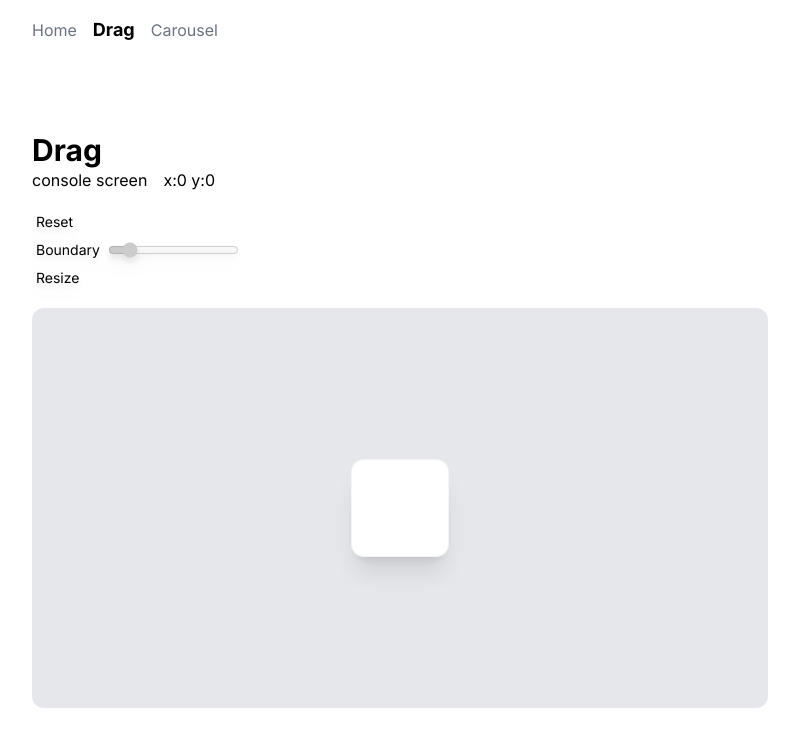
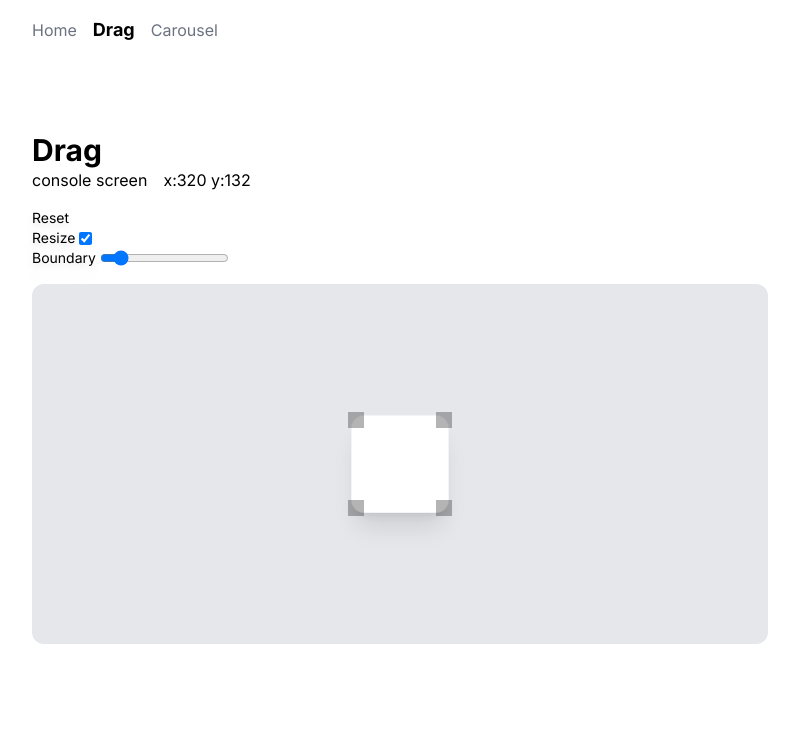
Before and after one commit to sunhoh/mouse-event, a Next.js app: page /drag in a window 1280 px wide. Shown: the top 746 px of the page, without its empty margins (240-1039 px from the left). Built offline with nearby package versions, Linux system fonts and the light colour scheme.

Commit message:
feat: drag resize

```diff
--- a/src/app/drag/page.tsx
+++ b/src/app/drag/page.tsx
@@ -1,11 +1,13 @@
 'use client'
 import DragExample from '@/components/drag/DragExample';
+import DragExampleCopy from '@/components/drag/DragExampleCopy';
 
 export default function Page() {
 
   return (
     <div>
       <DragExample />
+      {/* <DragExampleCopy /> */}
     </div>
 
   )
--- /dev/null
+++ b/src/components/Boundary.tsx
@@ -0,0 +1,16 @@
+import React from 'react';
+
+export default React.forwardRef<HTMLDivElement, React.ComponentProps<'div'>>(function Boundary(
+  props,
+  ref,
+) {
+  return (
+    <div
+      {...props}
+      ref={ref}
+      className={
+        'h-[360px] overflow-hidden rounded-xl bg-gray-200 dark:bg-[#121212] ' + props.className
+      }
+    />
+  );
+});
--- /dev/null
+++ b/src/components/Box.tsx
@@ -0,0 +1,14 @@
+import React from 'react';
+
+export default React.forwardRef<HTMLDivElement, React.ComponentProps<'div'>>(function Box(
+  props,
+  ref,
+) {
+  return (
+    <div
+      {...props}
+      ref={ref}
+      className="h-full w-full cursor-move rounded-xl bg-white shadow-xl ring-1 ring-gray-100 transition-[shadow,transform] active:scale-95 active:shadow-lg"
+    />
+  );
+});
--- a/src/components/drag/DragExample.tsx
+++ b/src/components/drag/DragExample.tsx
@@ -1,91 +1,189 @@
 'use client'
-import { useState, useRef } from 'react'
-import  { mouseMoveBoundary } from '@/utils/dragEvent'
+import { useState, useRef, useEffect } from 'react'
+import  registDragEvent, { inrange } from '@/utils/dragEvent'
+import Boundary from '@/components/Boundary'
+import Box from '@/components/Box'
+
+
+const DEFAULT_W = 96;
+const DEFAULT_H = 96;
+const MIN_W = 80;
+const MIN_H = 80;
 
 const DragExample = () => {
-    const [position, setPosition] = useState({ x: 0, y: 0 });
-    const { x, y } = position
 
-    const [isBoundary, setIsBoundary] = useState<string | null>(null)
+
     const boundaryRef = useRef<HTMLDivElement>(null);
-    const boxRef = useRef<HTMLDivElement>(null);
+
+    const [config, setConfig] = useState({ x: 0, y: 0, w: 0, h: 0 });
+    const  { x, y, w, h } = config
+
+    const [show, setShow] = useState({
+      resize: true,
+      boundary: true
+    });
+    const [title, setTitle] = useState<string | null>(null)
     const [BOUNDARY_MARGIN ,setBOUNDARY_MARGIN] = useState(12)
 
+    const dragOptionHandler = (item:string) =>{
+      setTitle(item)
+      if(item === 'Reset') {
+        const boundary = boundaryRef.current?.getBoundingClientRect();
+        if (boundary) {
+          setShow({resize:false, boundary:false })
+          setConfig({
+            x: Math.floor(boundary.width / 2 - DEFAULT_W / 2),
+            y: Math.floor(boundary.height / 2 - DEFAULT_H / 2 ),
+            w: DEFAULT_W,
+            h: DEFAULT_H
+          });
+        }
 
-    const dragOptionHandler = (item:string) =>{
-      setIsBoundary(item)
-      if(item === 'Reset') return setPosition({ x:0, y:0 })
+      }
+      if(item === 'Resize') return setShow({resize:!show.resize, boundary:false })
+      if(item === 'Boundary') return setShow({resize:false, boundary:true })
     }
+
+    useEffect(() => {
+      const boundary = boundaryRef.current?.getBoundingClientRect();
+
+      if (boundary) {
+        setConfig({
+          x: Math.floor(boundary.width / 2 - DEFAULT_W / 2),
+          y: Math.floor(boundary.height / 2 - DEFAULT_H / 2 ),
+          w: DEFAULT_W,
+          h: DEFAULT_H
+        });
+      }
+    }, []);
 
   return (
     <div className='py-4'>
       <div className='mb-4'>
           <div className='flex justify-between'>
-            <h1 className='text-3xl font-bold'>Drag {isBoundary !== 'Reset' ? isBoundary : ''}</h1>
+            <h1 className='text-3xl font-bold'>Drag {title !== 'Reset' ? title : ''}</h1>
           </div>
           <span>console screen</span>
           <span className='ml-4'>x:{x} y:{y}</span>
 
-          <ul className='gap-3 my-4'>
-            {['Reset','Boundary', 'Resize'].map(item => (
-              <li
-                key={item}
-                className='rounded-xl p-1 text-sm flex items-center gap-2 cursor-pointer drop-shadow-lg  active:drop-shadow-md'
-                onClick={() => dragOptionHandler(item)}
-              >
-                <span>{item}</span>
-                {item === 'Boundary' &&
+          <div className='gap-3 my-4'>
+            {['Reset','Resize','Boundary'].map(item => {
+              return (
+              <div key={`darg-${item}`} className="flex items-center gap-1 cursor-pointer">
+
+                <label
+                  htmlFor={item}
+                  className='rounded-xl text-sm flex items-center gap-2 cursor-pointer drop-shadow-lg  active:drop-shadow-md'
+                >
+                  {item}
+                </label>
+                <input id={item} type="checkbox" checked={show.resize} className={item ==='Resize' ? 'display' : 'hidden'}  onChange={() => dragOptionHandler(item)} />
+                {item ==='Boundary' &&
                   <input
                     type="range"
-                    disabled={isBoundary !== 'Boundary'}
-                    className='border border-solid'
+                    disabled={!show.boundary}
                     value={BOUNDARY_MARGIN}
-                    onChange={(e) => {
-                      setBOUNDARY_MARGIN(Number(e.target.value))
-                    }}
+                    onChange={(e) => setBOUNDARY_MARGIN(Number(e.target.value))}
                   />
                 }
-              </li>
-            ))}
-          </ul>
+              </div>
+              )
+            })}
+          </div>
       </div>
 
+      <Boundary ref={boundaryRef} >
+        <div
+          className="relative"
+          style={{ width: w, height: h, left: x, top: y }}
+          {...registDragEvent((deltaX, deltaY) => {
+            if (!boundaryRef.current) return
+            const boundary = boundaryRef.current.getBoundingClientRect();
 
-      <div ref={boundaryRef} className='h-[400px] rounded-xl bg-gray-200  overflow-hidden flex items-center justify-center'>
-        <div
-          className='w-24 h-24'
-          style={{ transform: `translateX(${x}px) translateY(${y}px)`}}
-          onMouseDown={(e)=>{
-            const initX = e.screenX;
-            const initY = e.screenY;
+            title === 'Reset'
+            ? setConfig((prev)=>(
+              {
+                ...prev,
+                x: x + deltaX,
+                y: y + deltaY,
+              }
+            ))
+            : setConfig((prev)=>(
+              {
+                ...prev,
+                x: inrange(x + deltaX, BOUNDARY_MARGIN, Math.floor(boundary.width - w - BOUNDARY_MARGIN)),
+                y: inrange(y + deltaY, BOUNDARY_MARGIN, Math.floor(boundary.height - h - BOUNDARY_MARGIN)),
+              }
+            ))
 
-            const mouseMoveHandler = (e:MouseEvent) => {
-              if (boundaryRef.current && boxRef.current) {
-                const boundary = boundaryRef.current.getBoundingClientRect();
-                const box = boxRef.current.getBoundingClientRect();
-                const newX = e.screenX - initX + x;
-                const newY = e.screenY - initY + y;
-                const { rangeX, rangeY } = mouseMoveBoundary(newX, newY, boundary, box, BOUNDARY_MARGIN)
+          })}
 
-                isBoundary === 'Boundary'
-                ? setPosition({ x: rangeX, y: rangeY })
-                : setPosition({ x :newX, y :newY });
-              }
-            }
+        >
+          <Box />
+          {/* 좌상단 */}
+          <div
+            className="absolute -top-1 -left-1 h-4 w-4 cursor-nw-resize"
+            style={{ backgroundColor: show.resize ? '#12121250' : 'transparent' }}
+            {...registDragEvent((deltaX, deltaY) => {
+              setConfig({
+                x: inrange(x + deltaX, BOUNDARY_MARGIN, x + w - MIN_W),
+                y: inrange(y + deltaY, BOUNDARY_MARGIN, y + h - MIN_H),
+                w: inrange(w - deltaX, MIN_W, x + w - BOUNDARY_MARGIN),
+                h: inrange(h - deltaY, MIN_H, y + h - BOUNDARY_MARGIN),
+              });
+            }, true)}
+          />
+          {/* 우상단 */}
+          <div
+            className="absolute -top-1 -right-1 h-4 w-4 cursor-ne-resize"
+            style={{ backgroundColor: show.resize ? '#12121250' : 'transparent' }}
+            {...registDragEvent((deltaX, deltaY) => {
+              if (!boundaryRef.current) return;
+              const boundary = boundaryRef.current.getBoundingClientRect();
 
-            const mouseUpHandler = (e:MouseEvent) => {
-              console.warn('mouse Up >> ',e.screenX)
-              document.removeEventListener('mousemove',mouseMoveHandler)
-            }
+              setConfig({
+                x,
+                y,
+                w: inrange(w + deltaX, MIN_W, boundary.width - x - BOUNDARY_MARGIN),
+                h: inrange(h + deltaY, MIN_H, boundary.height - y - BOUNDARY_MARGIN),
+              });
+            }, true)}
+          />
+          {/* 좌하단 */}
+          <div
+            className="absolute -bottom-1 -left-1 h-4 w-4 cursor-sw-resize"
+            style={{ backgroundColor: show.resize ? '#12121250' : 'transparent' }}
+            {...registDragEvent((deltaX, deltaY) => {
+              if (!boundaryRef.current) return;
 
-            document.addEventListener('mousemove',mouseMoveHandler)
-            document.addEventListener('mouseup',mouseUpHandler,{ once:true })
-          }}
-        >
-          <div ref={boxRef} className='w-full h-full rounded-xl bg-white shadow-xl ring-1 ring-gray-100 cursor-move transition-[shadow,transform] active:scale-95 active:shadow-lg' />
+              const boundary = boundaryRef.current.getBoundingClientRect();
+
+              setConfig({
+                x: inrange(x + deltaX, BOUNDARY_MARGIN, x + w - MIN_W),
+                y,
+                w: inrange(w - deltaX, MIN_W, x + w - BOUNDARY_MARGIN),
+                h: inrange(h + deltaY, MIN_H, boundary.height - y - BOUNDARY_MARGIN),
+              });
+            }, true)}
+          />
+          {/* 우하단 */}
+          <div
+            className="absolute -bottom-1 -right-1 h-4 w-4 cursor-se-resize"
+            style={{ backgroundColor: show.resize ? '#12121250' : 'transparent' }}
+            {...registDragEvent((deltaX, deltaY) => {
+              if (!boundaryRef.current) return;
+              const boundary = boundaryRef.current.getBoundingClientRect();
+
+              setConfig({
+                x,
+                y,
+                w: inrange(w + deltaX, MIN_W, boundary.width - x - BOUNDARY_MARGIN),
+                h: inrange(h + deltaY, MIN_H, boundary.height - y - BOUNDARY_MARGIN),
+              });
+            }, true)}
+          />
         </div>
-
-      </div>
+      </Boundary>
     </div>
   )
 }
--- /dev/null
+++ b/src/components/drag/DragExampleCopy.tsx
@@ -0,0 +1,93 @@
+'use client'
+import { useState, useRef } from 'react'
+import  { inrange } from '@/utils/dragEvent'
+
+const DragExample = () => {
+    const [position, setPosition] = useState({ x: 0, y: 0 });
+    const { x, y } = position
+
+    const [isBoundary, setIsBoundary] = useState<string | null>(null)
+    const boundaryRef = useRef<HTMLDivElement>(null);
+    const boxRef = useRef<HTMLDivElement>(null);
+    const [BOUNDARY_MARGIN ,setBOUNDARY_MARGIN] = useState(12)
+
+
+    const dragOptionHandler = (item:string) =>{
+      setIsBoundary(item)
+      if(item === 'Reset') return setPosition({ x:0, y:0 })
+    }
+
+  return (
+    <div className='py-4'>
+      <div className='mb-4'>
+          <div className='flex justify-between'>
+            <h1 className='text-3xl font-bold'>Drag {isBoundary !== 'Reset' ? isBoundary : ''}</h1>
+          </div>
+          <span>console screen</span>
+          <span className='ml-4'>x:{x} y:{y}</span>
+
+          <ul className='gap-3 my-4'>
+            {['Reset','Boundary', 'Resize'].map(item => (
+              <li
+                key={item}
+                className='rounded-xl p-1 text-sm flex items-center gap-2 cursor-pointer drop-shadow-lg  active:drop-shadow-md'
+                onClick={() => dragOptionHandler(item)}
+              >
+                <span>{item}</span>
+                {item === 'Boundary' &&
+                  <input
+                    type="range"
+                    disabled={isBoundary !== 'Boundary'}
+                    className='border border-solid'
+                    value={BOUNDARY_MARGIN}
+                    onChange={(e) => {
+                      setBOUNDARY_MARGIN(Number(e.target.value))
+                    }}
+                  />
+                }
+              </li>
+            ))}
+          </ul>
+      </div>
+
+      <div ref={boundaryRef} className='h-80 rounded-xl bg-gray-200 overflow-hidden flex items-center justify-center'>
+        <div
+          className='w-24 h-24'
+          style={{ transform: `translateX(${x}px) translateY(${y}px)`}}
+          onMouseDown={(e)=>{
+            const initX = e.screenX;
+            const initY = e.screenY;
+
+            const mouseMoveHandler = (e:MouseEvent) => {
+              if (boundaryRef.current && boxRef.current) {
+                const boundary = boundaryRef.current.getBoundingClientRect();
+                const box = boxRef.current.getBoundingClientRect();
+                const newX = e.screenX - initX + x;
+                const newY = e.screenY - initY + y;
+
+                isBoundary === 'Boundary'
+                ? setPosition({
+                    x: inrange(newX, Math.floor(-boundary.width / 2 + box.width / 2 + BOUNDARY_MARGIN), Math.floor(boundary.width / 2 - box.width / 2 - BOUNDARY_MARGIN)),
+                    y: inrange(newY, Math.floor(-boundary.height / 2 + box.height / 2 + BOUNDARY_MARGIN), Math.floor(boundary.height / 2 - box.height / 2 - BOUNDARY_MARGIN)) })
+                : setPosition({ x :newX, y :newY });
+              }
+            }
+
+            const mouseUpHandler = (e:MouseEvent) => {
+              console.warn('mouse Up >> ',e.screenX)
+              document.removeEventListener('mousemove',mouseMoveHandler)
+            }
+
+            document.addEventListener('mousemove',mouseMoveHandler)
+            document.addEventListener('mouseup',mouseUpHandler,{ once:true })
+          }}
+        >
+          <div ref={boxRef} className='w-full h-full rounded-xl bg-white shadow-xl ring-1 ring-gray-100 cursor-move transition-[shadow,transform] active:scale-95 active:shadow-lg' />
+        </div>
+
+      </div>
+    </div>
+  )
+}
+
+export default DragExample
--- a/src/utils/dragEvent.ts
+++ b/src/utils/dragEvent.ts
@@ -4,26 +4,35 @@ export const inrange = (v: number, min: number, max: number) => {
     return v;
 };
 
-export const mouseMoveBoundary = ( x: number, y: number, boundary: DOMRect, box: DOMRect, margin: number )  =>{
-    return {
-        rangeX: inrange(
-            x,
-            Math.floor(-boundary.width / 2 + box.width / 2 + margin),
-            Math.floor(boundary.width / 2 - box.width / 2 - margin),
-        ),
-        rangeY: inrange(
-            y,
-            Math.floor(-boundary.height / 2 + box.height / 2 + margin),
-            Math.floor(boundary.height / 2 - box.height / 2 - margin),
-        )
-    }
-
-}
+const isTouchScreen =
+  typeof window !== 'undefined' && window.matchMedia('(hover: none) and (pointer: coarse)').matches;
 
 export default function registDragEvent(
   onDragChange: (deltaX: number, deltaY: number) => void,
   stopPropagation?: boolean,
 ) {
+  if (isTouchScreen) {
+    return {
+      onTouchStart: (touchEvent: React.TouchEvent<HTMLDivElement>) => {
+        if (stopPropagation) touchEvent.stopPropagation();
+
+        const touchMoveHandler = (moveEvent: TouchEvent) => {
+          if (moveEvent.cancelable) moveEvent.preventDefault();
+
+          const deltaX = moveEvent.touches[0].screenX - touchEvent.touches[0].screenX;
+          const deltaY = moveEvent.touches[0].screenY - touchEvent.touches[0].screenY;
+          onDragChange(deltaX, deltaY);
+        };
+
+        const touchEndHandler = () => {
+          document.removeEventListener('touchmove', touchMoveHandler);
+        };
+
+        document.addEventListener('touchmove', touchMoveHandler, { passive: false });
+        document.addEventListener('touchend', touchEndHandler, { once: true });
+      },
+    };
+  }
 
   return {
     onMouseDown: (clickEvent: React.MouseEvent<Element, MouseEvent>) => {
@@ -32,7 +41,6 @@ export default function registDragEvent(
       const mouseMoveHandler = (moveEvent: MouseEvent) => {
         const deltaX = moveEvent.screenX - clickEvent.screenX;
         const deltaY = moveEvent.screenY - clickEvent.screenY;
-
         onDragChange(deltaX, deltaY);
       };
 
```
